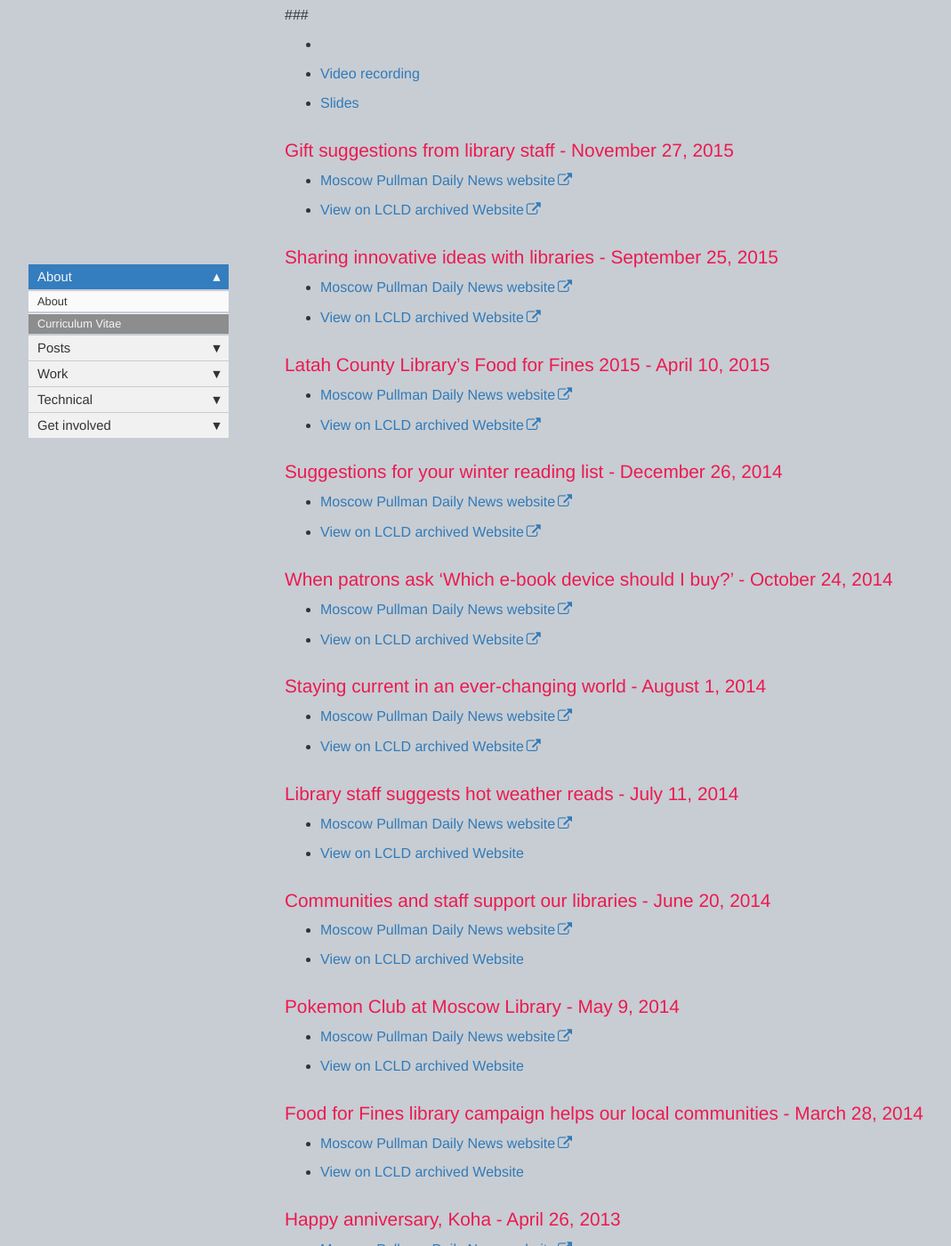
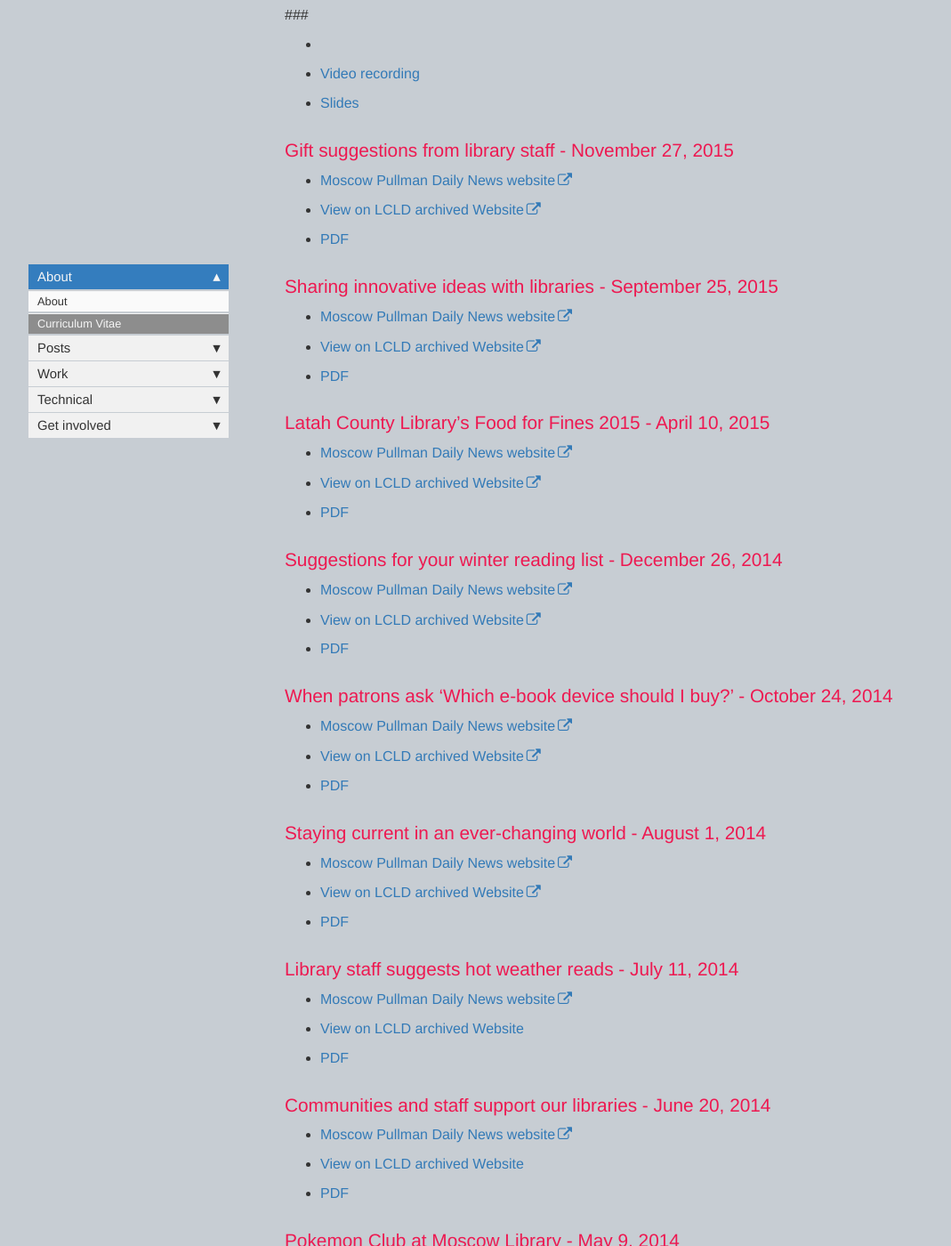
Before and after one commit to will1410/staged_testing, a Jekyll site: the page built from pages/curriculum_vitae/curriculum_vitae.md, in a window 1280 px wide and 1400 px high, scrolled down 5139 px. Shown: the whole window at 89% size, without its empty margins (47-1116 px from the left). Built offline with Jekyll 4.4.1, drawn with Linux system fonts in a browser that asks for light colours; comment, search, counter and statistics services are not loaded; some of the changed text lies outside the part shown.

Commit message:
update cv, remove one pdf

```diff
--- a/pages/curriculum_vitae/curriculum_vitae.md
+++ b/pages/curriculum_vitae/curriculum_vitae.md
@@ -194,140 +194,140 @@ Prior to working in libraries I worked in various restaurant and driving jobs in
 
 - [Moscow Pullman Daily News website](https://www.dnews.com/local-news/libraries-gift-suggestions-from-library-staff75fc06e9){:target="_blank"}
 - [View on LCLD archived Website](https://web.archive.org/web/20160131141006/http://latahlibrary.org/columns/2015/2015.11.28.asp){:target="_blank"}
-<!-- PDF saved -->
+- [PDF](../pdf/daily_news/2015-11-27.pdf)
 
 ### Sharing innovative ideas with libraries - September 25, 2015
 
 - [Moscow Pullman Daily News website](https://www.dnews.com/local-news/sharing-innovative-ideas-with-libraries06ff290a){:target="_blank"}
 - [View on LCLD archived Website](https://web.archive.org/web/20160131202953/http://latahlibrary.org/columns/2015/2015.09.26.asp){:target="_blank"}
-<!-- PDF saved -->
+- [PDF](../pdf/daily_news/2015-09-25.pdf)
 
 
 ### Latah County Library's Food for Fines 2015 - April 10, 2015
 
 - [Moscow Pullman Daily News website](https://dnews.com/life/latah-county-librarys-food-for-fines-2015/article_6814c4cb-d20d-5dd4-80e3-0ecd341ca870.html){:target="_blank"}
 - [View on LCLD archived Website](https://web.archive.org/web/20160309200223/http://www.latahlibrary.org/columns/2015/2015.04.11.asp){:target="_blank"}
-<!-- PDF saved -->
+- [PDF](../pdf/daily_news/2015-04-10.pdf)
 
 ### Suggestions for your winter reading list - December 26, 2014
 
 - [Moscow Pullman Daily News website](https://www.dnews.com/local-news/suggestions-for-your-winter-reading-list-1704760c){:target="_blank"}
 - [View on LCLD archived Website](https://web.archive.org/web/20150911223116/http://latahlibrary.org/columns/2014/2014.12.27.suggestions.asp){:target="_blank"}
-<!-- PDF saved -->
+- [PDF](../pdf/daily_news/2014-12-26.pdf)
 
 ### When patrons ask 'Which e-book device should I buy?' - October 24, 2014
 
 - [Moscow Pullman Daily News website](https://www.dnews.com/local-news/library-column-when-patrons-ask-which-e-book-device-should-i-buy-3a1c77f1){:target="_blank"}
 - [View on LCLD archived Website](https://web.archive.org/web/20160414055120/http://www.latahlibrary.org/columns/2014/2014.10.25.which.device.asp){:target="_blank"}
-<!-- PDF saved -->
+- [PDF](../pdf/daily_news/2014-10-24.pdf)
 
 ### Staying current in an ever-changing world - August 1, 2014
 
 - [Moscow Pullman Daily News website](https://www.dnews.com/local-news/library-column-staying-current-in-an-ever-changing-world-c8d357f0){:target="_blank"}
 - [View on LCLD archived Website](https://web.archive.org/web/20160414055437/http://www.latahlibrary.org/columns/2014/2014.08.02.staying.current.asp){:target="_blank"}
-<!-- PDF saved -->
+- [PDF](../pdf/daily_news/2014-08-01.pdf)
 
 ### Library staff suggests hot weather reads - July 11, 2014
 
 - [Moscow Pullman Daily News website](https://dnews.com/life/library-column-library-staff-suggests-hot-weather-reads/article_458b7605-df73-5eaa-86e1-4daeb0377b42.html){:target="_blank"}
 - [View on LCLD archived Website](){:target="_blank"}
-<!-- PDF saved -->
+- [PDF](../pdf/daily_news/2014-07-11.pdf)
 
 ### Communities and staff support our libraries - June 20, 2014
 
 - [Moscow Pullman Daily News website](https://dnews.com/life/library-column-communities-and-staff-support-our-libraries/article_a8061e6d-cb85-5f6c-af08-39c4deb0f74e.html){:target="_blank"}
 - [View on LCLD archived Website](){:target="_blank"}
-<!-- PDF saved -->
+- [PDF](../pdf/daily_news/2014-06-20.pdf)
 
 ### Pokemon Club at Moscow Library - May 9, 2014
 
 - [Moscow Pullman Daily News website](https://dnews.com/life/library-column-pokemon-club-at-moscow-library/article_30c495c8-1f95-5f42-afc0-37b48c05a127.html){:target="_blank"}
 - [View on LCLD archived Website](){:target="_blank"}
-<!-- PDF saved -->
+- [PDF](../pdf/daily_news/2014-05-09.pdf)
 
 ### Food for Fines library campaign helps our local communities - March 28, 2014
 
 - [Moscow Pullman Daily News website](https://dnews.com/life/library-column-food-for-fines-library-campaign-helps-our-local-communities/article_f93325fc-77b1-5177-b71b-ce7646723dea.html){:target="_blank"}
 - [View on LCLD archived Website](){:target="_blank"}
-<!-- PDF saved -->
+- [PDF](../pdf/daily_news/2014-03-28.pdf)
 
 ### Happy anniversary, Koha - April 26, 2013
 
 - [Moscow Pullman Daily News website](https://dnews.com/life/happy-anniversary-koha/article_014dc305-7c6a-55dd-ba91-f279b4a47e4a.html){:target="_blank"}
 - [View on LCLD archived Website](){:target="_blank"}
-<!-- PDF saved -->
+- [PDF](../pdf/daily_news/2013-04-26.pdf)
 
 ### Help the food banks, thank the volunteers - April 5, 2013
 
 - [Moscow Pullman Daily News website](https://dnews.com/life/help-the-food-banks-thank-the-volunteers/article_2e971e2a-3cc3-5834-b4d8-35594729ed51.html){:target="_blank"}
 - [View on LCLD archived Website](){:target="_blank"}
-<!-- PDF saved -->
+- [PDF](../pdf/daily_news/2013-04-05.pdf)
 
 ### Branch libraries always changing for the better - August 17, 2012
 
 - [Moscow Pullman Daily News website](https://dnews.com/life/branch-libraries-always-changing-for-the-better/article_e2c2f94d-d1b3-53f8-bba4-b395ba68624f.html){:target="_blank"}
 - [View on LCLD archived Website](){:target="_blank"}
-<!-- PDF saved -->
+- [PDF](../pdf/daily_news/2012-08-17.pdf)
 
 ### Making the transition at the library - April 13, 2012
 
 - [Moscow Pullman Daily News website](https://dnews.com/life/making-the-transition-at-the-library/article_27672997-d9eb-5280-a655-c176ee95841e.html){:target="_blank"}
 - [View on LCLD archived Website](){:target="_blank"}
-<!-- PDF saved -->
+- [PDF](../pdf/daily_news/2012-04-13.pdf)
 
 ### Library's Food for Fines program is a win-win - March 23, 2012
 
 - [Moscow Pullman Daily News website](https://dnews.com/life/librarys-food-for-fines-program-is-a-win-win/article_adca6ca1-e51d-52e2-8761-188cdb440f41.html){:target="_blank"}
 - [View on LCLD archived Website](){:target="_blank"}
-<!-- PDF saved -->
+- [PDF](../pdf/daily_news/2012-03-23.pdf)
 
 ### Pick up great reads for summer - July 29, 2011
 
 - [Moscow Pullman Daily News website](https://dnews.com/life/pick-up-great-reads-for-summer/article_346be9de-2659-5bfd-97a0-57b03661acd1.html){:target="_blank"}
 - [View on LCLD archived Website](){:target="_blank"}
-<!-- PDF saved -->
+- [PDF](../pdf/daily_news/2011-07-29.pdf)
 
 ### A look at access services for Latah libraries - March 4, 2011
 
 - [Moscow Pullman Daily News website](https://dnews.com/life/library-column-a-look-at-access-services-for-latah-libraries/article_82c9c581-64d8-5817-80cb-e59461cd17ab.html){:target="_blank"}
 - [View on LCLD archived Website](){:target="_blank"}
-<!-- PDF saved -->
+- [PDF](../pdf/daily_news/2011-03-04.pdf)
 
 ### Spenser with an 'S,' like the English poet - October 8, 2010
 
 - [Moscow Pullman Daily News website](https://dnews.com/slice_of_life/library-column-spenser-with-an-s-like-the-english-poet/article_bfaf925d-1d97-53ab-a18c-beeea45e305a.html){:target="_blank"}
 - [View on LCLD archived Website](){:target="_blank"}
-<!-- PDF saved -->
+- [PDF](../pdf/daily_news/2010-10-08.pdf)
 
 ### Bookdrop fire had an upside, but not encouraged again - August 8, 2010
 
 - [Moscow Pullman Daily News website](https://dnews.com/slice_of_life/library-column-bookdrop-fire-had-an-upside-but-not-encouraged-again/article_40508ae3-f4fe-59ec-89f7-9832613bfaa2.html){:target="_blank"}
 - [View on LCLD archived Website](){:target="_blank"}
-<!-- PDF saved -->
+- [PDF](../pdf/daily_news/2010-08-06.pdf)
 
 ### Reading aloud - books for all reading levels - January 8, 2010
 
 - [Moscow Pullman Daily News website](https://dnews.com/slice_of_life/library-column-reading-aloud---books-for-all-reading-levels/article_3c108e68-e322-55df-b20e-6614473e7f01.html){:target="_blank"}
 - [View on LCLD archived Website](){:target="_blank"}
-<!-- PDF saved -->
+- [PDF](../pdf/daily_news/2010-01-08.pdf)
 
 ### Readers recommend some good books for summer - June 12, 2009
 
 - [Moscow Pullman Daily News website](https://dnews.com/slice_of_life/library-column-readers-recommend-some-good-books-for-summer/article_0f35f1a5-d412-5c3b-90fb-4e8eff861c13.html){:target="_blank"}
 - [View on LCLD archived Website](){:target="_blank"}
-<!-- PDF saved -->
+- [PDF](../pdf/daily_news/2009-06-12.pdf)
 
 ### Library computer use getting more fair - October 3, 2008
 
 - [Moscow Pullman Daily News website](https://dnews.com/slice_of_life/library-column-library-computer-use-getting-more-fair/article_d17bbefe-94d5-5c3e-a8ec-56f2574acc45.html){:target="_blank"}
 - [View on LCLD archived Website](){:target="_blank"}
-<!-- PDF saved -->
+- [PDF](../pdf/daily_news/2008-10-03.pdf)
 
 ### Even small libraries offer big selection in Latah County - August 1, 2008
 
 - [Moscow Pullman Daily News website](https://dnews.com/slice_of_life/even-small-libraries-offer-big-selection-in-latah-county/article_c7570154-e298-5997-85cb-7bab892b6740.html){:target="_blank"}
 - [View on LCLD archived Website](){:target="_blank"}
-<!-- PDF saved -->
+- [PDF](../pdf/daily_news/2008-08-01.pdf)
 
 ### Automatic e-mails improve library service - June 20, 2008
 
```
Also changed, not shown: 1 other file.
